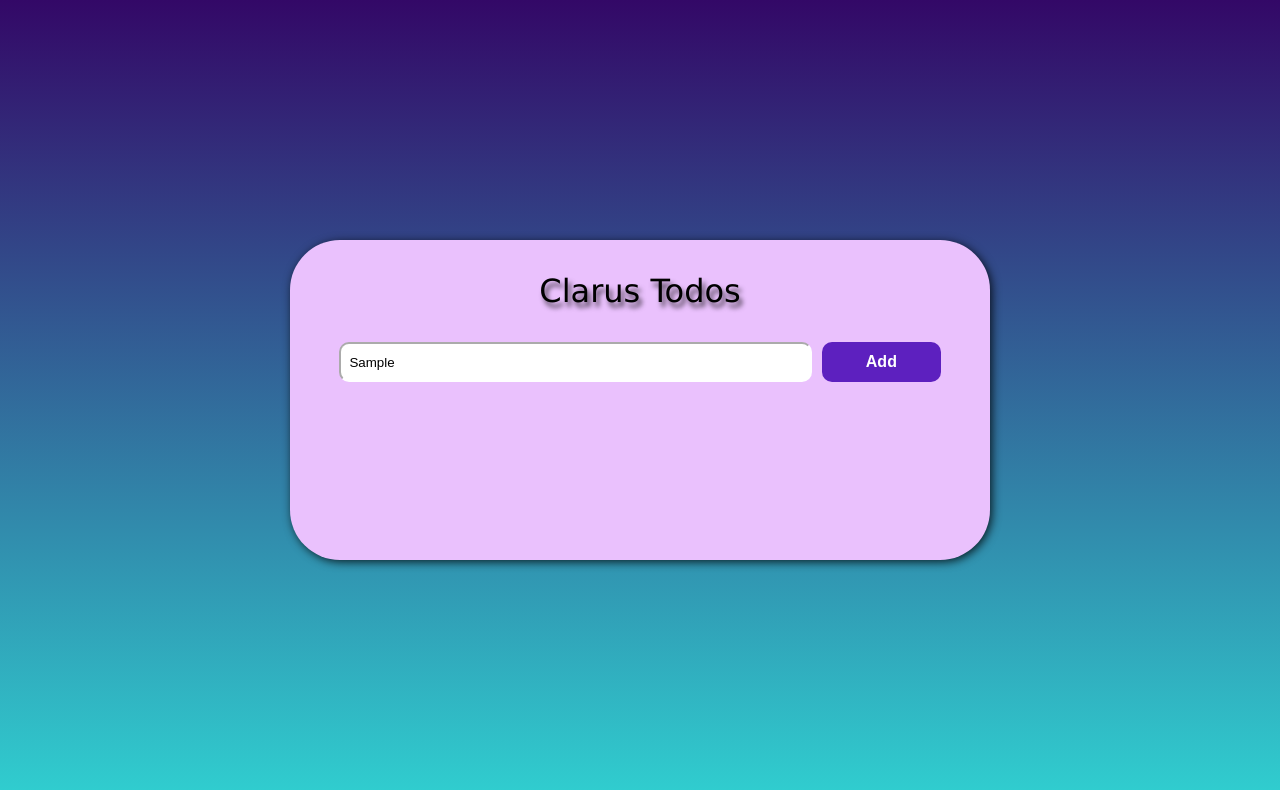
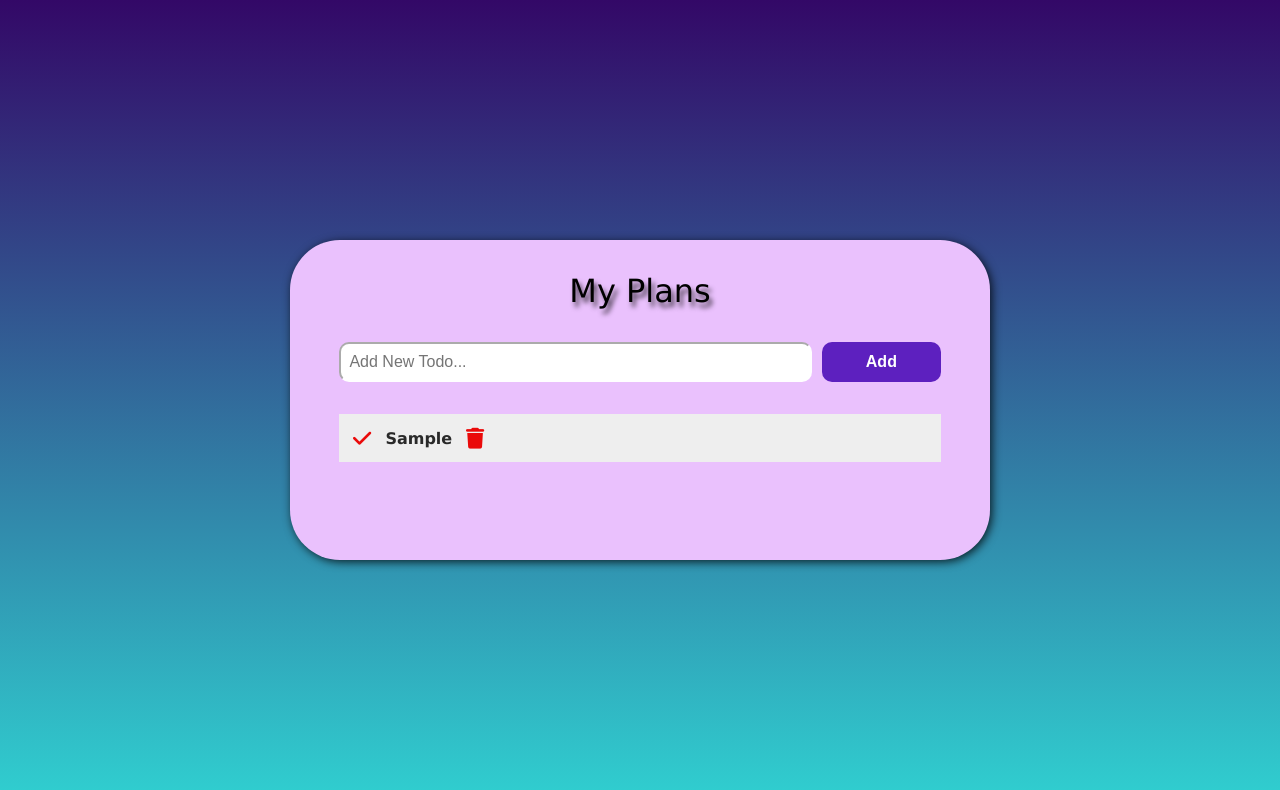
Before and after one commit to KerimeAbanoz/todo_app, a plain HTML site: page index.html in a window 1280 px wide. Both pictures are taken after typing "Sample" into the empty fields and a click on the button "Add". Drawn offline with Linux system fonts and the light colour scheme.

Commit message:
started again

```diff
--- /dev/null
+++ b/app2.js
@@ -0,0 +1,51 @@
+//? tanımlamalar: input, buton, check, delete
+const input = document.querySelector("#todo-input");
+const button = document.querySelector("#todo-button");
+const list = document.querySelector("#todo-ul");
+const check = document.querySelector(".fa-check");
+const trash = document.querySelectorAll(".fa-trash");
+
+let total = 0;
+// let completed = 0;
+// const todoAdd = document.querySelector(".todo-add")
+
+// todoAdd.innerHTML += `<h1>Total: ${total}</h1>`
+// todoAdd.innerHTML += `<h1>Completed: ${completed}</h1>`
+
+//! EVENTS
+
+//? Button Event
+button.addEventListener("click", () => {
+  //? alert if the input is empty
+  if (!input.value) {
+    alert(`Please enter some plans`);
+  } else {
+    //? or add the plan
+    list.innerHTML += `<li class="ker"><i class="fa-solid fa-check"></i>${input.value}<i class="fa-solid fa-trash"></i></li>`;
+    // add 1 to total
+    total += 1;
+    // console.log(total);
+    //
+    input.value = "";
+  }
+});
+
+//? Checked event
+// console.log(check);
+list.addEventListener("click", (e) => {
+  if (e.target.classList.contains("fa-check")) {
+    e.target.clasList.add("checked");
+    console.log(e.target.parentElement.classList);
+  }
+});
+// check.forEach(i => i.addEventListener("click", ()=>{
+// i.parentElement.classList.add("checked")
+// console.log(i.parentElement);
+// }));
+
+//? trash Event
+//? ilgili planı kaldır
+// çöp = queryAll(fa-trash)
+// çöp.foreach(i) / i.onclick i.parent.remove
+//? total -= 1
+//? ekrana bas
--- a/index.html
+++ b/index.html
@@ -16,7 +16,7 @@
   </head>
   <body>
     <main class="container">
-      <header>Clarus Todos</header>
+      <header>My Plans</header>
       <section class="todo-add">
         <input type="text" id="todo-input" placeholder="Add New Todo..." />
         <button type="submit" id="todo-button">Add</button>
@@ -26,6 +26,7 @@
         <ul id="todo-ul"></ul>
       </section>
     </main>
-    <script src="app.js"></script>
+    <!-- <script src="app.js"></script> -->
+    <script src="app2.js"></script>
   </body>
 </html>
--- a/style.css
+++ b/style.css
@@ -48,6 +48,7 @@ header {
   border-radius: 10px;
   outline: none;
   padding: 0.5rem;
+  font-size: 1rem;
 }
 
 #todo-button {
@@ -91,7 +92,7 @@ ul li:nth-child(even) {
 }
 
 ul li:hover {
-  transform: translate(3px, 2px);
+  transform: translate(10px);
 }
 
 li i {
```
